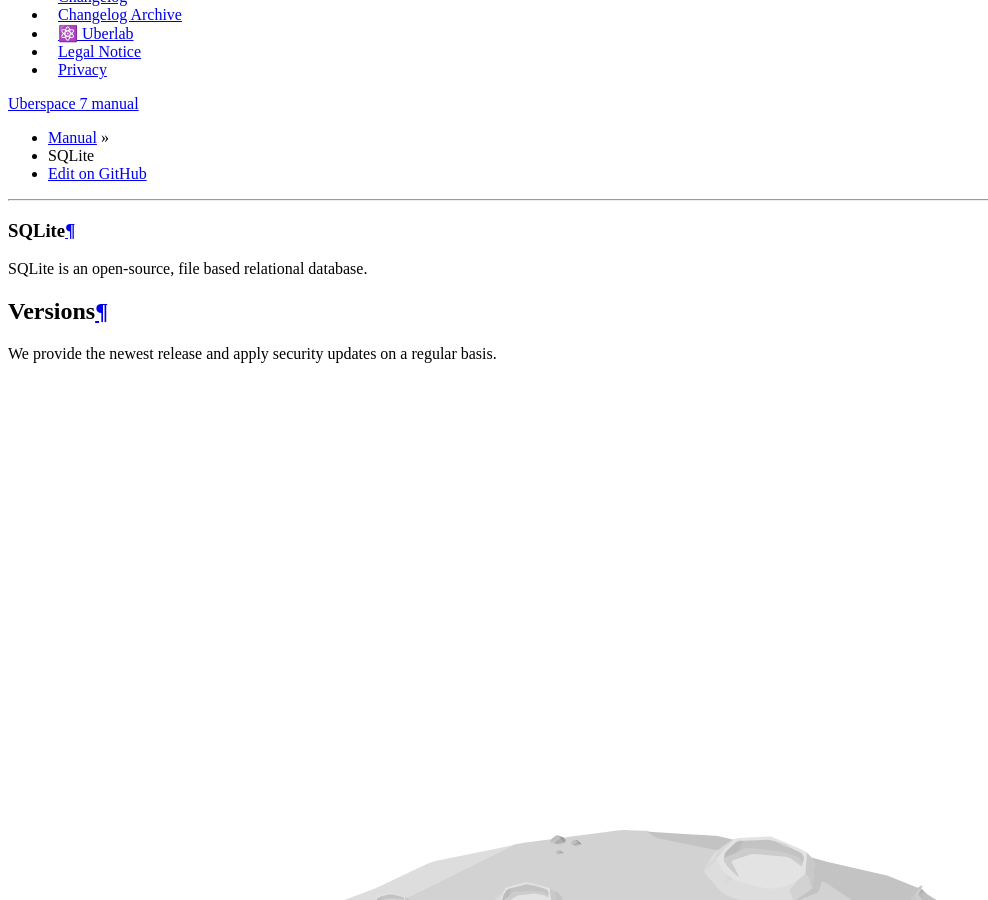
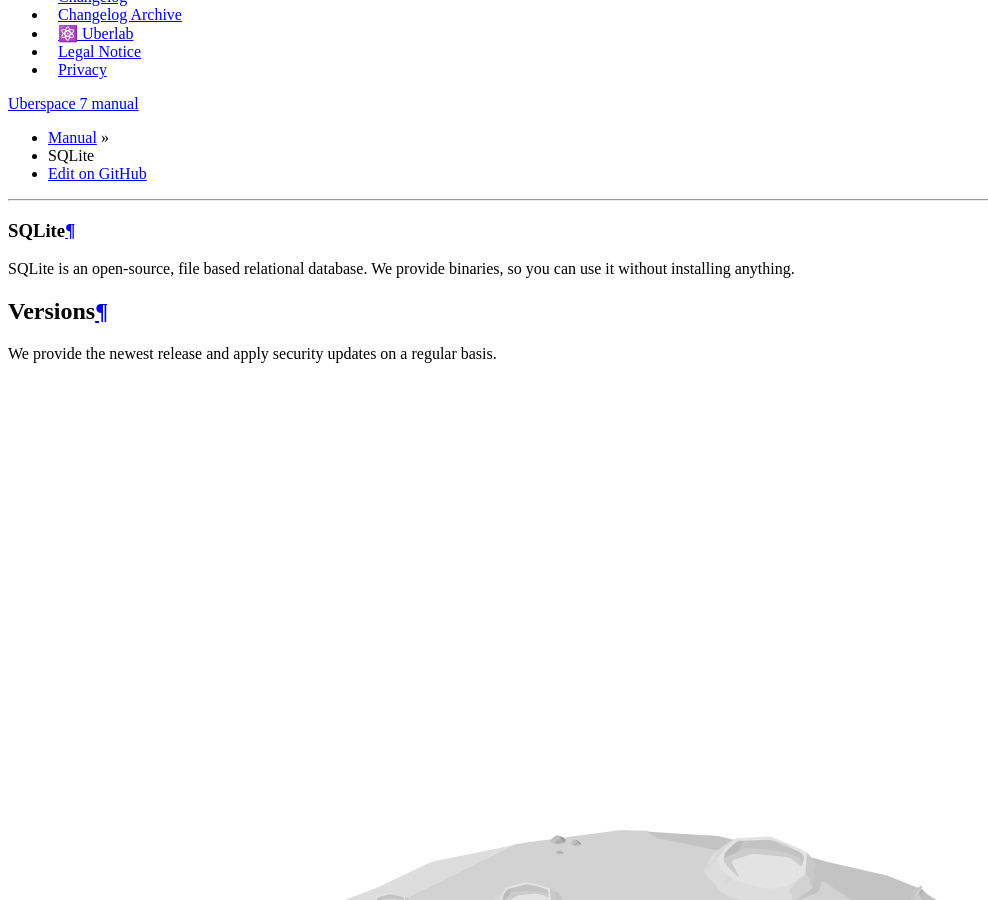
Before and after one commit to Uberspace/manual, a Sphinx documentation site: the page built from source/database-sqlite.rst, in a window 1280 px wide and 900 px high, scrolled down 1626 px. Shown: the whole window, without its empty margins (0-988 px from the left). Built offline with Sphinx 7.4.7 and the Read the Docs theme 2.0.0, drawn with Linux system fonts in a browser that asks for light colours.

Commit message:
[sqlite] specify what we provide

```diff
--- a/source/database-sqlite.rst
+++ b/source/database-sqlite.rst
@@ -4,7 +4,7 @@
 SQLite
 ######
 
-SQLite is an open-source, file based relational database.
+SQLite is an open-source, file based relational database. We provide binaries, so you can use it without installing anything.
 
 Versions
 ========
```
